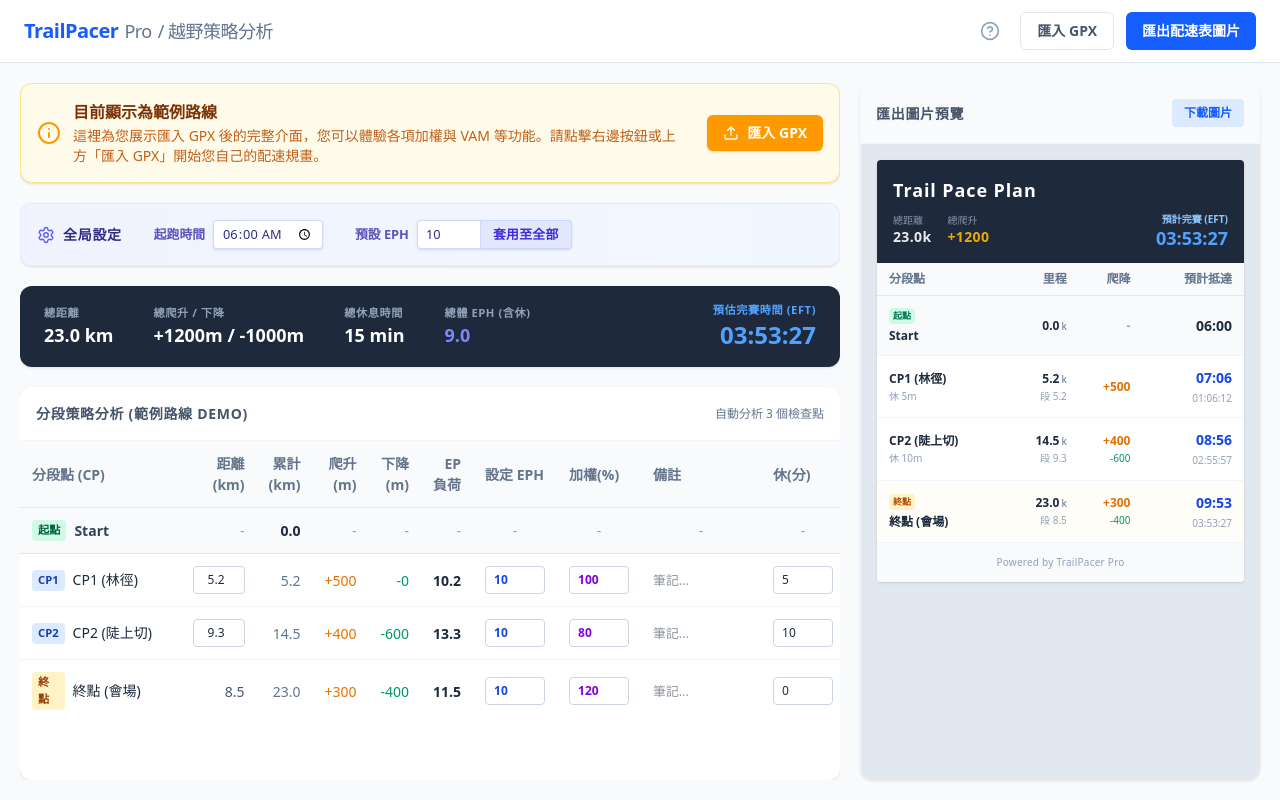
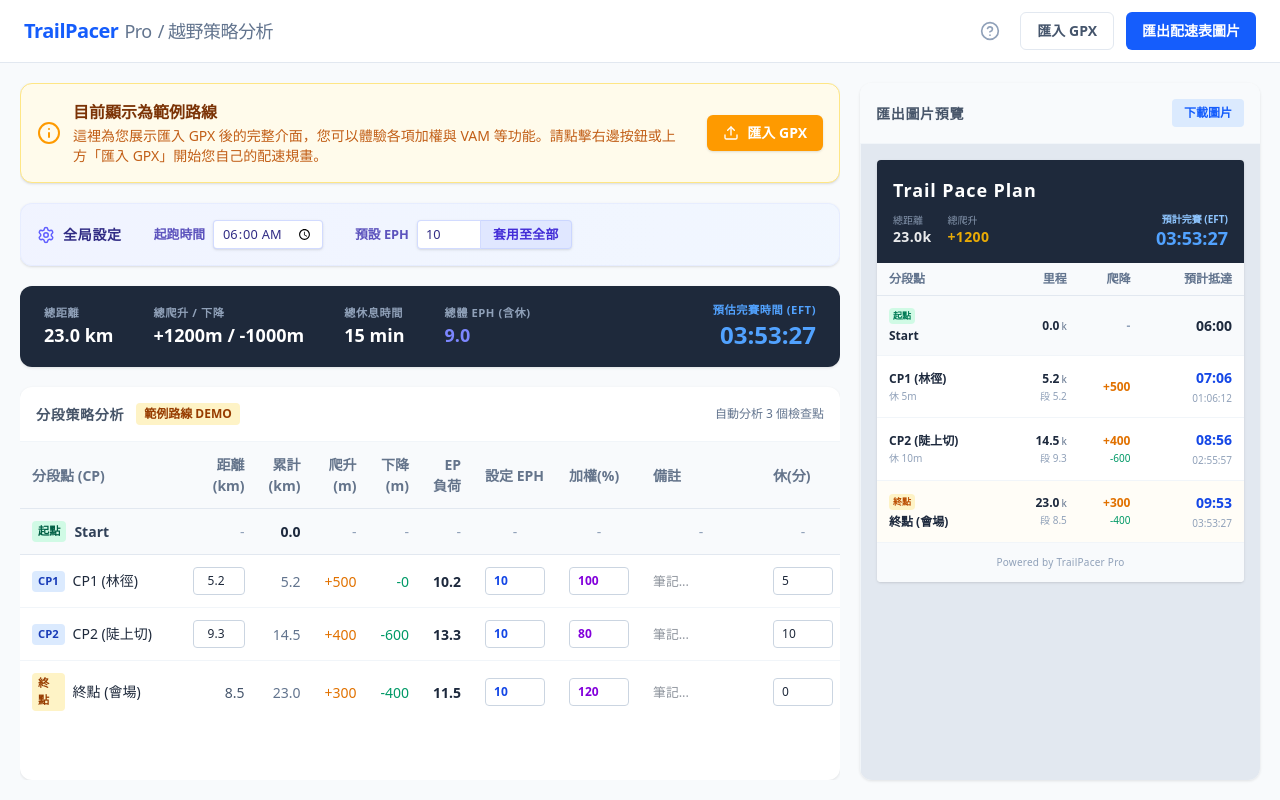
Before and after one commit to okdewnkw/Trail-Pace-Calculator, a React (Vite) app: page / in a window 1280 px wide. Built offline with nearby package versions, Linux system fonts and the light colour scheme.

Commit message:
Add files via upload

```diff
--- a/src/components/PaceCalculator.tsx
+++ b/src/components/PaceCalculator.tsx
@@ -211,13 +211,7 @@ export default function PaceCalculator() {
       <header className="bg-white border-b border-[#E2E8F0] px-6 py-3 flex justify-between items-center shrink-0">
         <div className="flex items-center text-xl font-extrabold text-blue-600 tracking-tight">
           TrailPacer<span className="font-normal text-slate-500 ml-1.5 text-lg">Pro</span>
-          {fileName && !isDemo ? (
-            <span className="font-normal text-slate-400 ml-2 text-base border-l border-slate-300 pl-2 truncate max-w-[200px] md:max-w-[400px]" title={fileName}>
-              {fileName}
-            </span>
-          ) : (
-            <span className="font-normal text-slate-500 ml-1.5 text-lg hidden sm:inline">/ 越野策略分析</span>
-          )}
+          <span className="font-normal text-slate-500 ml-1.5 text-lg hidden sm:inline">/ 越野策略分析</span>
         </div>
         <div className="flex gap-3">
           <button
@@ -347,8 +341,17 @@ export default function PaceCalculator() {
               {/* Segments Editor Table */}
               <div className="bg-white rounded-[12px] shadow-[0_1px_3px_rgba(0,0,0,0.1)] flex flex-col flex-grow xl:overflow-hidden">
                 <div className="p-4 border-b border-[#F1F5F9] flex justify-between items-center shrink-0">
-                  <div className="text-[0.875rem] font-bold uppercase tracking-[0.05em] text-[#475569]">
-                    分段策略分析 {isDemo ? '(範例路線 DEMO)' : '(Based on GPX Waypoints)'}
+                  <div className="flex items-center gap-3">
+                    <div className="text-[0.875rem] font-bold uppercase tracking-[0.05em] text-[#475569]">
+                      分段策略分析
+                    </div>
+                    {isDemo ? (
+                      <span className="text-[0.75rem] bg-amber-100 text-amber-800 px-2 py-0.5 rounded font-semibold">範例路線 DEMO</span>
+                    ) : fileName ? (
+                      <span className="text-[0.75rem] bg-blue-50 text-blue-600 border border-blue-100 px-2 py-0.5 rounded truncate max-w-[150px] sm:max-w-[300px]" title={fileName}>
+                        {fileName}
+                      </span>
+                    ) : null}
                   </div>
                   <div className="text-[0.75rem] text-slate-500">
                     自動分析 {segments.length} 個檢查點
```
